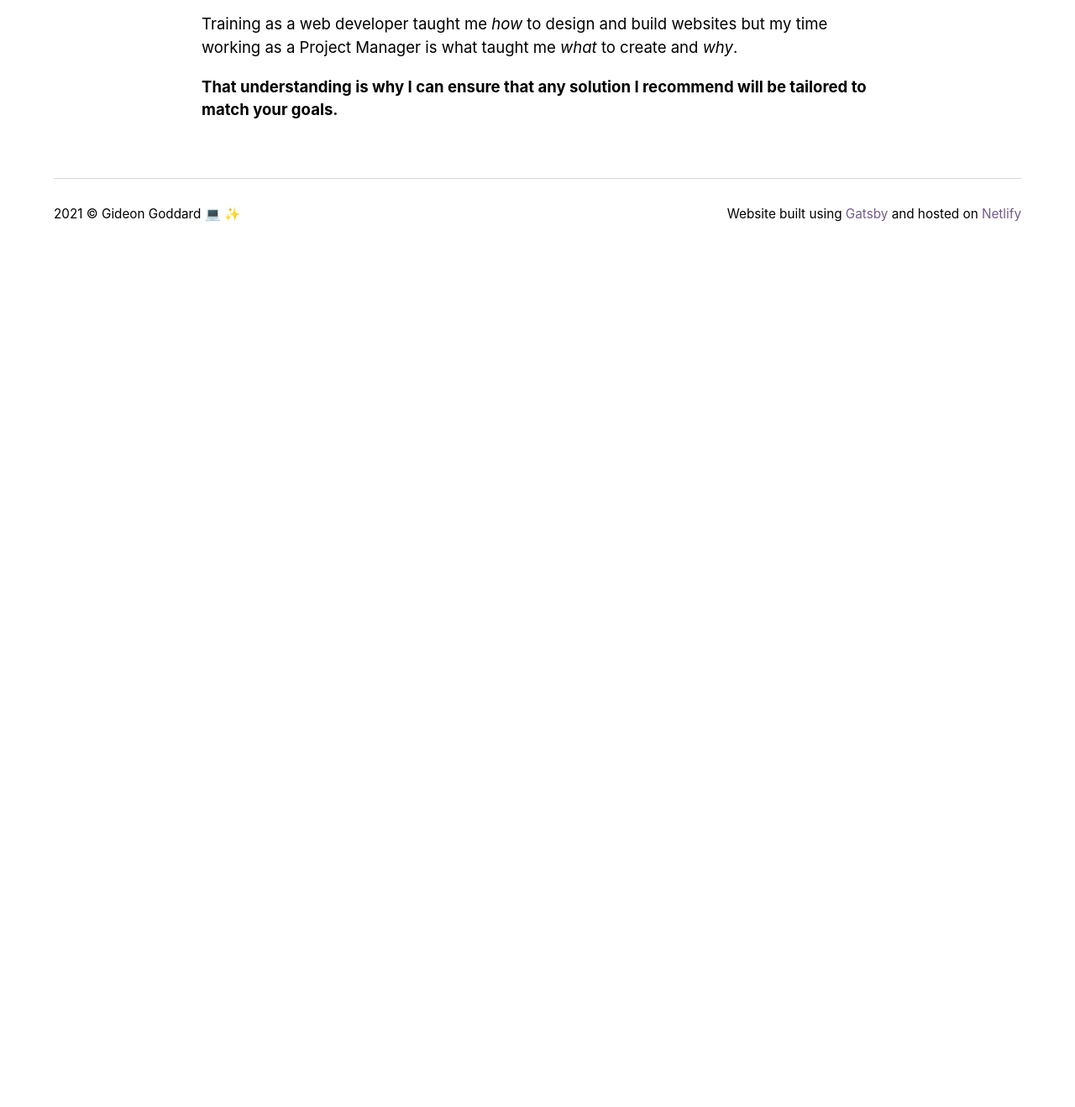
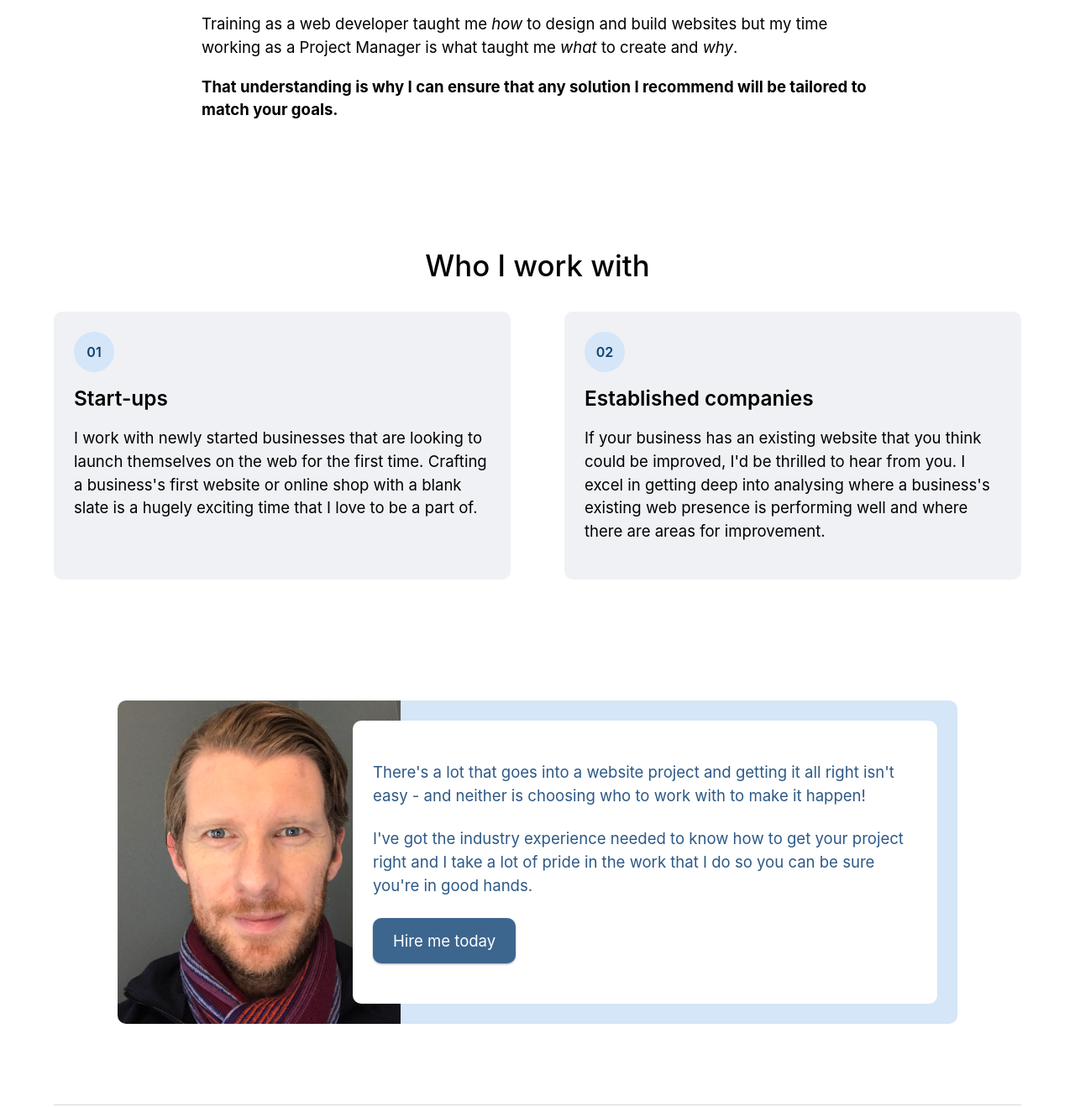
Before and after one commit to gideongoddard/freelance-portfolio, a Gatsby site: page /about in a window 1280 px wide. Shown: the part 878-2196 px from the top of the page at 84% size. Before the commit the page ends 1176 px from the top, so only its background shows below. Built offline with nearby package versions, Linux system fonts and the light colour scheme; Gatsby itself is replaced by a stand-in of ours.

Commit message:
Finished About page v1

```diff
--- a/src/pages/about.js
+++ b/src/pages/about.js
@@ -2,13 +2,23 @@ import React from "react"
 import Layout from "../components/Layout/Layout"
 import Title from "../components/Title/Title"
 import AboutStyles from "./about.module.css"
+import Gideon from "../components/Gideon/Gideon"
+import Button from "../components/Button/Button"
+
+const Client = props => (
+    <div className={AboutStyles.client}>
+        <span className={AboutStyles.item}>{props.item}</span>
+        <h4>{props.heading}</h4>
+        <p>{props.description}</p>
+    </div>
+)
 
 export default function About() {
     return (
         <Layout>
             <Title title="Gideon Goddard" subtitle="Web Developer & Digital Consultant" />
-            <section className={AboutStyles.section}>
-                <div className={AboutStyles.container}>
+            <section className={AboutStyles.backgroundSection}>
+                <div className={AboutStyles.narrowContainer}>
                     <h4>I'm a professional freelance web developer & digital consultant based just outside Leicester, UK.</h4>
                     <h3>My background</h3>
                     <p>I have over a decade of experience in working on web projects for businesses at all stages - from start-ups to some of the world's biggest brands and lots in between!</p>
@@ -17,6 +27,28 @@ export default function About() {
                     <p><strong>That understanding is why I can ensure that any solution I recommend will be tailored to match your goals.</strong></p>
                 </div>
             </section>
+            <section className={AboutStyles.clientSection}>
+                <div className={AboutStyles.container}>
+                    <h3>Who I work with</h3>
+                    <div className={AboutStyles.clientContainer}>
+                        <Client
+                            item="01"
+                            heading="Start-ups"
+                            description="I work with newly started businesses that are looking to launch themselves on the web for the first time. Crafting a business's first website or online shop with a blank slate is a hugely exciting time that I love to be a part of."
+                        />
+                        <Client
+                            item="02"
+                            heading="Established companies"
+                            description="If your business has an existing website that you think could be improved, I'd be thrilled to hear from you. I excel in getting deep into analysing where a business's existing web presence is performing well and where there are areas for improvement."
+                        />
+                    </div>
+                </div>
+            </section>
+            <Gideon>
+                <p>There's a lot that goes into a website project and getting it all right isn't easy - and neither is choosing who to work with to make it happen!</p>
+                <p>I've got the industry experience needed to know how to get your project right and I take a lot of pride in the work that I do so you can be sure you're in good hands.</p>
+                <Button colour="primary" to="/hire-me" type="internal">Hire me today</Button>
+            </Gideon>
         </Layout>
     )
 }
--- a/src/pages/about.module.css
+++ b/src/pages/about.module.css
@@ -1,9 +1,60 @@
-.section {
+.backgroundSection {
     padding-top: 0;
+}
+
+.narrowContainer {
+    width: 90%;
+    max-width: 800px;
+    margin: auto;
 }
 
 .container {
     width: 90%;
-    max-width: 800px;
+    max-width: 1200px;
     margin: auto;
 }
+
+.client {
+    background-color: var(--neutral-100);
+    border-radius: 10px;
+    padding: 24px;
+}
+
+.item {
+    background-color: var(--primary-100);
+    color: var(--primary-900);
+    font-weight: 600;
+    padding: 10px;
+    border-radius: 50%;
+    width: 48px;
+    height: 48px;
+    display: flex;
+    justify-content: center;
+    align-items: center;
+}
+
+.client h4 {
+    font-size: var(--type-s);
+    margin: 16px 0;
+}
+
+.clientContainer {
+    display: flex;
+    gap: 48px;
+    flex-direction: column;
+}
+
+@media only screen and (min-width: 600px) {
+    .container h3 {
+        text-align: center;
+    }
+
+    .clientContainer {
+        flex-direction: row;
+        gap: 64px;
+    }
+
+    .client {
+        flex-basis: 50%;
+    }
+}
```
